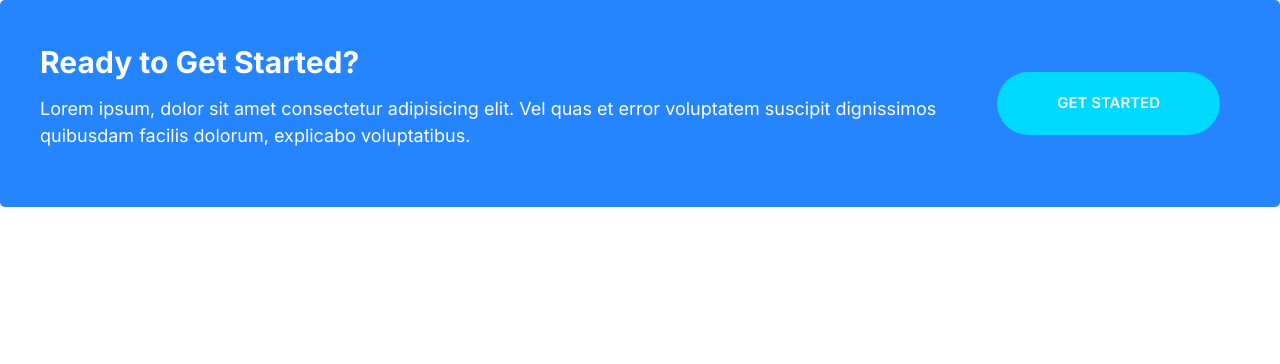
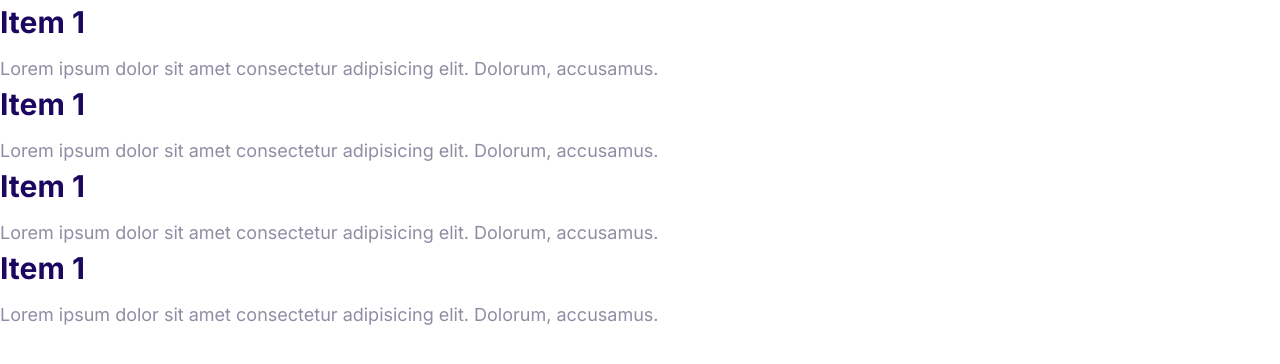
Before and after one commit to HazinAmana/TutExo, a plain HTML site: page index.html in a window 1280 px wide. Drawn offline with Linux system fonts and the light colour scheme.

Commit message:
Added Collapsibles Component (+ js)

```diff
--- a/css/styles.css
+++ b/css/styles.css
@@ -535,3 +535,35 @@ a {
     margin: 0 2rem;
   }
 }
+
+/* Collapsibles */
+.collapsible__header {
+  display: flex;
+  justify-content: space-between;
+}
+
+.collapsible__heading {
+  margin-top: 0;
+  font-size: 3rem;
+}
+
+.collapsible__chevron {
+  transform: rotate(-90deg);
+  transition: transform 0.3s;
+}
+
+.collapsible__content {
+  max-height: 0;
+  overflow: hidden;
+  opacity: 0;
+  transition: all 0.3s;
+}
+
+.collapsible--expanded .collapsible__chevron {
+  transform: rotate(0);
+}
+
+.collapsible--expanded .collapsible__content {
+  max-height: 100vh;
+  opacity: 1;
+}
--- a/index.html
+++ b/index.html
@@ -14,17 +14,55 @@
     </head>
 
     <body>
-        <div class="callout callout--primary">
-            <div class="grid grid--1x2">
-                <div class="callout__content">
-                    <h2 class="callout__heading">Ready to Get Started?</h2>
-                    <p>Lorem ipsum, dolor sit amet consectetur adipisicing elit. Vel quas et error voluptatem suscipit
-                        dignissimos quibusdam facilis dolorum, explicabo voluptatibus.</p>
-                </div>
-                <a href="#" class="btn btn--secondary btn--stretched">Get Started</a>
+        <div class="collapsible collapsible--expanded">
+            <header class="collapsible__header">
+                <h2 class="collapsible__heading">Item 1</h2>
+                <svg class="icon icon--white collapsible__chevron">
+                    <use xlink:href="images/sprite.svg#chevron"></use>
+                </svg>
+            </header>
+            <div class="collapsible__content">
+                Lorem ipsum dolor sit amet consectetur adipisicing elit. Dolorum, accusamus.
             </div>
         </div>
 
+
+        <div class="collapsible collapsible--expanded">
+            <header class="collapsible__header">
+                <h2 class="collapsible__heading">Item 1</h2>
+                <svg class="icon icon--white collapsible__chevron">
+                    <use xlink:href="images/sprite.svg#chevron"></use>
+                </svg>
+            </header>
+            <div class="collapsible__content">
+                Lorem ipsum dolor sit amet consectetur adipisicing elit. Dolorum, accusamus.
+            </div>
+        </div>
+
+        <div class="collapsible collapsible--expanded">
+            <header class="collapsible__header">
+                <h2 class="collapsible__heading">Item 1</h2>
+                <svg class="icon icon--white collapsible__chevron">
+                    <use xlink:href="images/sprite.svg#chevron"></use>
+                </svg>
+            </header>
+            <div class="collapsible__content">
+                Lorem ipsum dolor sit amet consectetur adipisicing elit. Dolorum, accusamus.
+            </div>
+        </div>
+
+        <div class="collapsible collapsible--expanded">
+            <header class="collapsible__header">
+                <h2 class="collapsible__heading">Item 1</h2>
+                <svg class="icon icon--white collapsible__chevron">
+                    <use xlink:href="images/sprite.svg#chevron"></use>
+                </svg>
+            </header>
+            <div class="collapsible__content">
+                Lorem ipsum dolor sit amet consectetur adipisicing elit. Dolorum, accusamus.
+            </div>
+        </div>
+        <script src="js/main.js"></script>
     </body>
 
 </html>
--- /dev/null
+++ b/js/main.js
@@ -0,0 +1,6 @@
+const collapsibles = document.querySelectorAll(".collapsible");
+collapsibles.forEach((item) =>
+  item.addEventListener("click", function () {
+    this.classList.toggle("collapsible--expanded");
+  })
+);
```
Also changed, not shown: components/collapsibles.html (added, +11 -0 lines).
